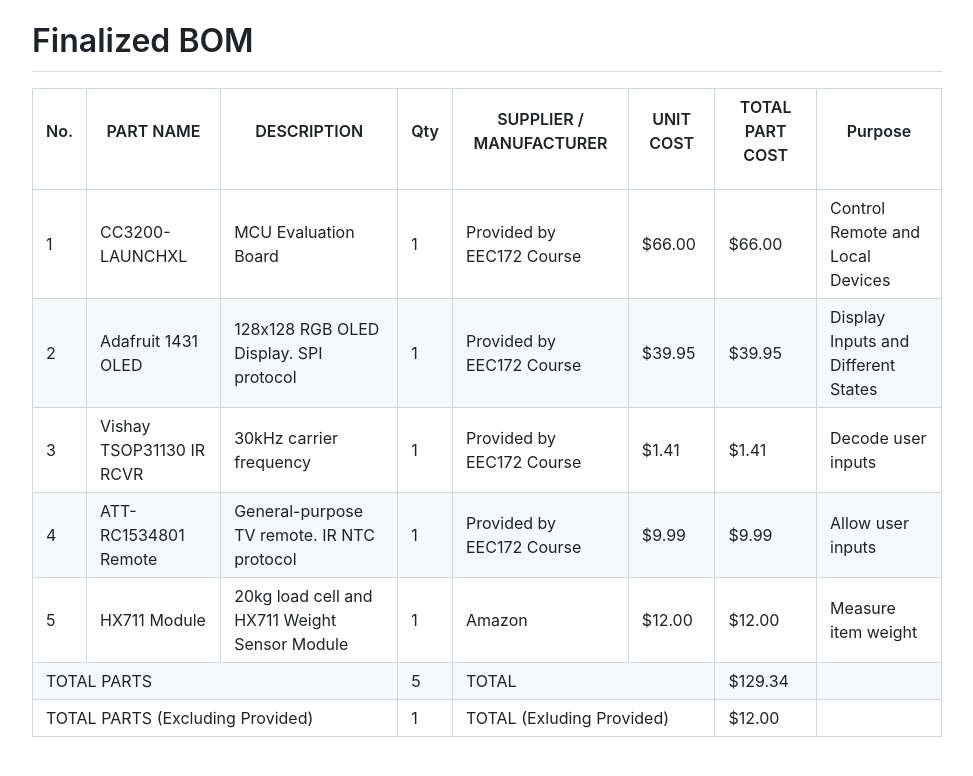
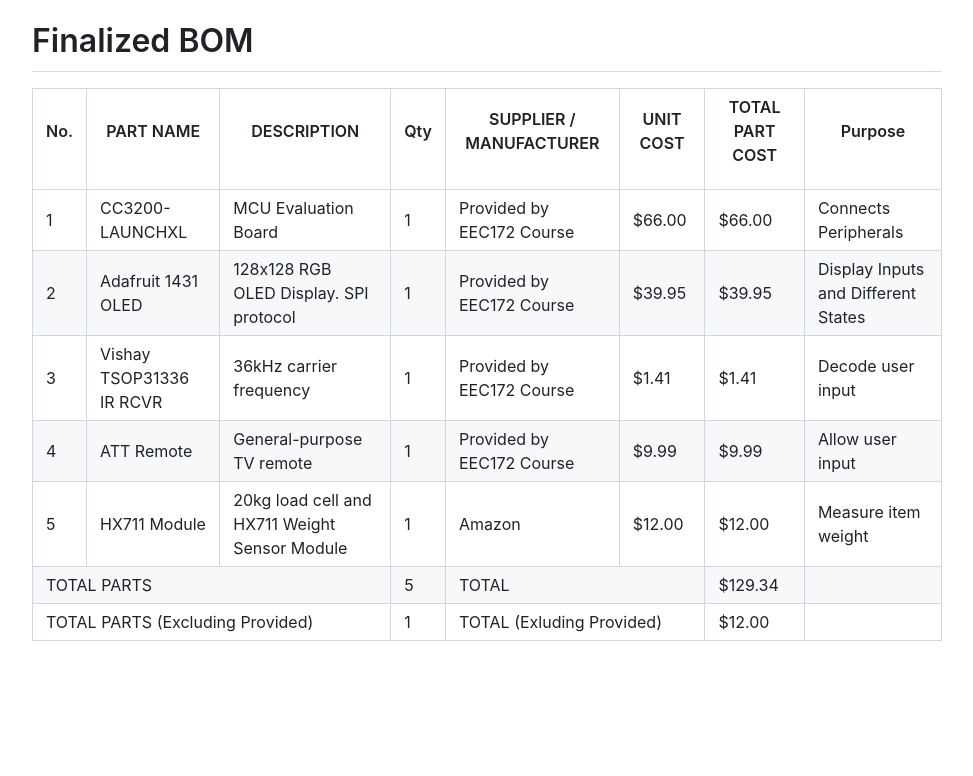
Before and after one commit to jenfgaliciacode/eec172-final, a plain HTML site: page index.html in a window 1280 px wide. Shown: the part 5099-5875 px from the top of the page, without its empty margins (153-1126 px from the left). After the commit the page ends 5793 px from the top, so only its background shows below. Drawn offline with Linux system fonts and the light colour scheme.

Commit message:
website updates

```diff
--- a/index.html
+++ b/index.html
@@ -211,7 +211,7 @@ develop a shelving structure scale.</p>
     <td><p>Provided by EEC172 Course</p></td>
     <td><p>$66.00</p></td>
     <td><p>$66.00</p></td>
-    <td><p>Control Remote and Local Devices</p></td>
+    <td><p>Connects Peripherals</p></td>
   </tr>
   <tr>
     <td><p>2</p></td>
@@ -225,23 +225,23 @@ develop a shelving structure scale.</p>
   </tr>
   <tr>
     <td><p>3</p></td>
-    <td><p>Vishay TSOP31130 IR RCVR</p></td>
-    <td><p>30kHz carrier frequency</p></td>
+    <td><p>Vishay TSOP31336 IR RCVR</p></td>
+    <td><p>36kHz carrier frequency</p></td>
     <td><p>1</p></td>
     <td><p>Provided by EEC172 Course</p></td>
     <td><p>$1.41</p></td>
     <td><p>$1.41</p></td>
-    <td><p>Decode user inputs</p></td>
+    <td><p>Decode user input</p></td>
   </tr>
   <tr>
     <td><p>4</p></td>
-    <td><p>ATT-RC1534801 Remote</p></td>
-    <td><p>General-purpose TV remote. IR NTC protocol</p></td>
+    <td><p>ATT Remote</p></td>
+    <td><p>General-purpose TV remote</p></td>
     <td><p>1</p></td>
     <td><p>Provided by EEC172 Course</p></td>
     <td><p>$9.99</p></td>
     <td><p>$9.99</p></td>
-    <td><p>Allow user inputs</p></td>
+    <td><p>Allow user input</p></td>
   </tr>
   <tr>
     <td><p>5</p></td>
```
Also changed, not shown: 1 other file.
